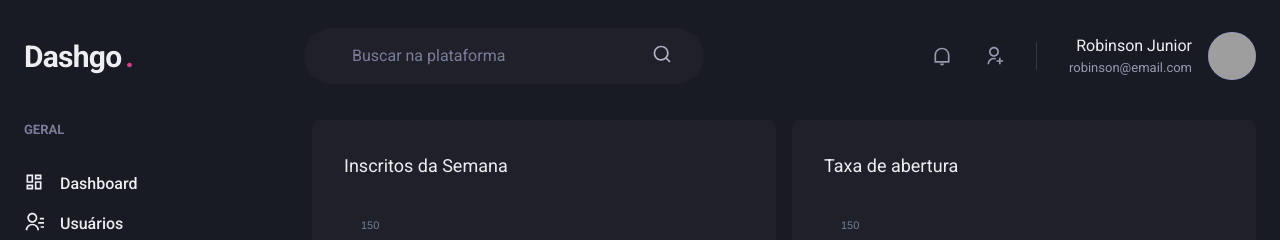
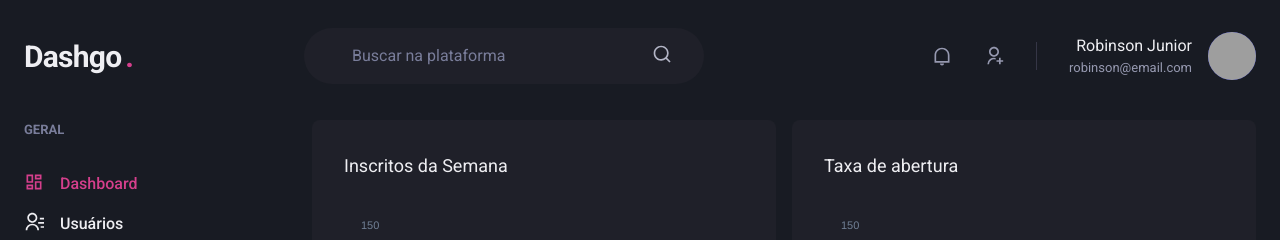
Before and after one commit to hardzork/dashgo, a Next.js app: page /dashboard in a window 1280 px wide. Shown: the top 240 px of the page. Built offline with nearby package versions, Linux system fonts and the light colour scheme; grey boxes are pictures that could not be loaded.

Commit message:
sinalizando link ativo

```diff
--- /dev/null
+++ b/src/components/ActiveLink.tsx
@@ -0,0 +1,31 @@
+import Link, { LinkProps } from "next/link";
+import { useRouter } from "next/router";
+import { cloneElement, ReactElement } from "react";
+
+interface ActiveLinkProps extends LinkProps {
+  children: ReactElement;
+  shouldMatchExactHref?: boolean;
+}
+
+export function ActiveLink({
+  children,
+  shouldMatchExactHref = false,
+  ...rest
+}: ActiveLinkProps) {
+  const { asPath } = useRouter();
+  let isActive = false;
+  if (shouldMatchExactHref && (asPath === rest.href || asPath === rest.as)) {
+    isActive = true;
+  }
+  if (
+    !shouldMatchExactHref &&
+    (asPath.startsWith(String(rest.href)) || asPath.startsWith(String(rest.as)))
+  ) {
+    isActive = true;
+  }
+  return (
+    <Link {...rest}>
+      {cloneElement(children, { color: isActive ? "pink.500" : "gray.50" })}
+    </Link>
+  );
+}
--- a/src/components/Sidebar/NavLink.tsx
+++ b/src/components/Sidebar/NavLink.tsx
@@ -1,11 +1,11 @@
 import { ElementType } from "react";
-import Link from "next/link";
 import {
   Icon,
   Link as ChakraLink,
   LinkProps as ChakraLinkProps,
   Text,
 } from "@chakra-ui/react";
+import { ActiveLink } from "../ActiveLink";
 
 interface NavLinkProps extends ChakraLinkProps {
   icon: ElementType;
@@ -15,13 +15,13 @@
 
 export function NavLink({ icon, children, href, ...rest }: NavLinkProps) {
   return (
-    <Link href={href} passHref>
+    <ActiveLink href={href} passHref>
       <ChakraLink display="flex" align="center" {...rest}>
         <Icon as={icon} fontSize="20" />
         <Text ml="4" fontWeight="medium">
           {children}
         </Text>
       </ChakraLink>
-    </Link>
+    </ActiveLink>
   );
 }
```
